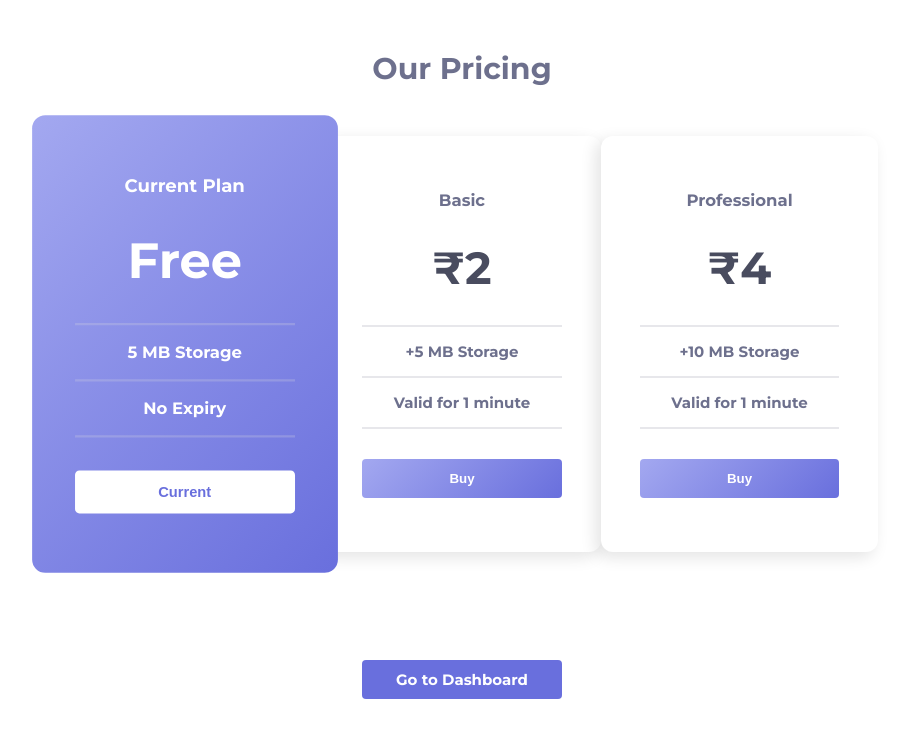
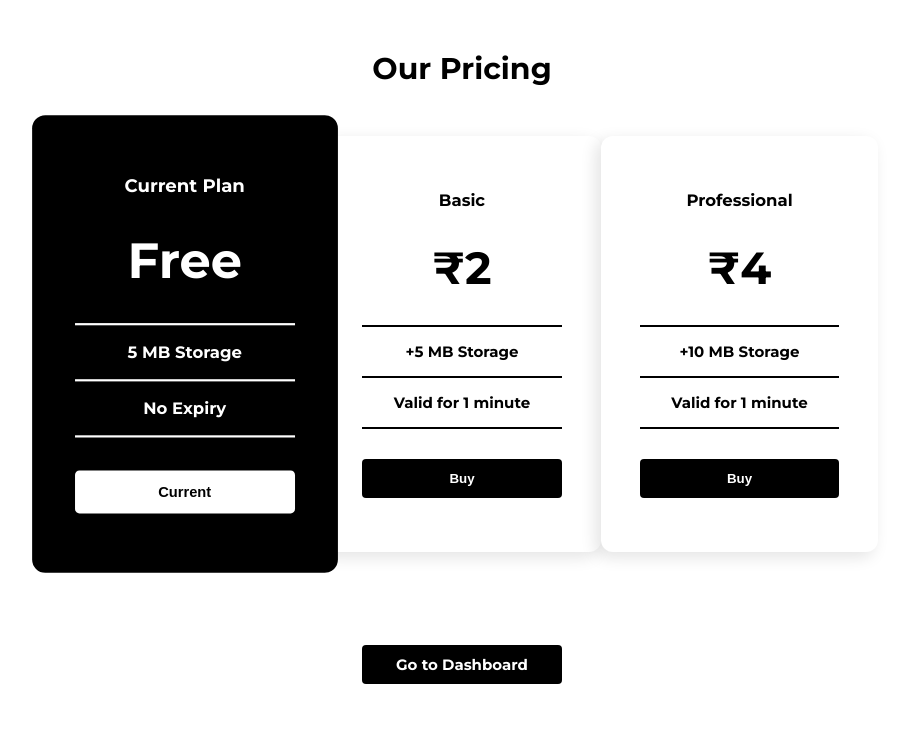
Before and after one commit to kamalkoranga/dochost, a Flask app: page /pricing in a window 1280 px wide. Shown: the top 738 px of the page, without its empty margins (178-1078 px from the left). Run offline with Flask 3, Linux system fonts and the light colour scheme; the visitor is signed in with stand-in values (Sample User, id 1); data comes from the database, SQL or seed files in the repository; data that the repository does not hold is empty; some libraries are stand-ins or nearby versions.

Commit message:
fixed pricing page

```diff
--- a/app/templates/pricing.html
+++ b/app/templates/pricing.html
@@ -37,51 +37,12 @@
     }
 
     header {
-      color: hsl(233, 13%, 49%);
+      color: black;
       margin: 3.3rem 0;
       display: flex;
       flex-direction: column;
       justify-content: center;
       align-items: center;
-    }
-
-    .toggle {
-      margin-top: 2rem;
-      color: hsl(234, 14%, 74%);
-      display: flex;
-      align-items: center;
-    }
-
-    .toggle-btn {
-      margin: 0 1rem;
-    }
-
-    .checkbox {
-      display: none;
-    }
-
-    .sub {
-      background: linear-gradient(135deg,
-          rgba(163, 168, 240, 1) 0%,
-          rgba(105, 111, 221, 1) 100%);
-      display: flex;
-      justify-content: flex-start;
-      align-items: center;
-      height: 1.6rem;
-      width: 3.3rem;
-      border-radius: 1.6rem;
-      padding: 0.3rem;
-    }
-
-    .circle {
-      background-color: #fff;
-      height: 1.4rem;
-      width: 1.4rem;
-      border-radius: 50%;
-    }
-
-    .checkbox:checked+.sub {
-      justify-content: flex-end;
     }
 
     .cards {
@@ -93,14 +54,12 @@
 
     .card {
       background: #fff;
-      color: hsl(233, 13%, 49%);
+      color: black;
       border-radius: 0.8rem;
     }
 
     .cards .card.active {
-      background: linear-gradient(135deg,
-          rgba(163, 168, 240, 1) 0%,
-          rgba(105, 111, 221, 1) 100%);
+      background: black;
       color: #fff;
       display: flex;
       align-items: center;
@@ -126,7 +85,7 @@
 
     ul li.price {
       font-size: 3rem;
-      color: hsl(232, 13%, 33%);
+      color: black;
       padding-bottom: 2rem;
     }
 
@@ -146,9 +105,7 @@
       justify-content: center;
       align-items: center;
       border-radius: 4px;
-      background: linear-gradient(135deg,
-          rgba(163, 168, 240, 1) 0%,
-          rgba(105, 111, 221, 1) 100%);
+      background: black;
       color: #fff;
       outline: none;
       border: 0;
@@ -160,28 +117,28 @@
       }
 
       &:hover {
-        background: rgba(163, 168, 240, 0.8);
+        background: #333;
         color: #fff;
       }
     }
 
     .active-btn {
       background: #fff;
-      color: hsl(237, 63%, 64%);
+      color: black;
 
       &:hover {
         background: #fff;
-        color: hsl(237, 63%, 64%);
+        color: black;
 
       }
     }
 
     .bottom-bar {
-      border-bottom: 2px solid hsla(240, 8%, 85%, 0.582);
+      border-bottom: 2px solid black;
     }
 
     .card.active .bottom-bar {
-      border-bottom: 2px solid hsla(240, 8%, 85%, 0.253);
+      border-bottom: 2px solid white;
     }
 
     .pack {
@@ -196,7 +153,7 @@
 
       .storage-label {
         font-size: 0.98em;
-        color: hsl(233, 13%, 49%);
+        color: black;
         display: flex;
         flex-direction: column;
         align-items: center;
@@ -337,11 +294,11 @@
       </ul>
     </div>
   </div>
-  <div id="sub-result" style="margin: 2.5em 0; color: #38a169; text-align: center;"></div>
+  <div id="sub-result" style="margin-top: 3em; margin-bottom: 1em; color: #38a169; text-align: center;"></div>
   <div class="storage-section">
     <div id="storage-bar-visual"></div>
     <div id="storage-info"></div>
-    <a class="btn link" href="{{ url_for('main.index') }}" style="margin-top:10px; background:hsl(237, 63%, 64%);">Go to
+    <a class="btn link" href="{{ url_for('main.index') }}" style="margin-top:10px; margin-bottom: 2em; background:black;">Go to
       Dashboard</a>
   </div>
   <!-- Add this modal HTML just before the closing </body> tag -->
@@ -379,8 +336,8 @@
             let totalMB = (data.total / 1024 / 1024);
             let percent = Math.min(100, (usedMB / totalMB) * 100).toFixed(1);
             let bar = `
-                    <div class="storage-bar-bg" style="width:100%;height:18px;background:#e2e8f0;border-radius:9px;margin:10px 0 6px 0;overflow:hidden;">
-                        <div class="storage-bar-fill" style="height:100%;background:hsl(237, 63%, 64%);border-radius:9px 0 0 9px;transition:width 0.4s;width:${percent}%"></div>
+                    <div class="storage-bar-bg" style="width:100%;height:18px;background:#fff;border:2px solid black;border-radius:9px;margin:5px 0 6px 0;overflow:hidden;">
+                        <div class="storage-bar-fill" style="height:100%;background:black;border-radius:9px 0 0 9px;transition:width 0.4s;width:${percent}%"></div>
                     </div>
                     <div class="storage-label">
                         <p>
```
